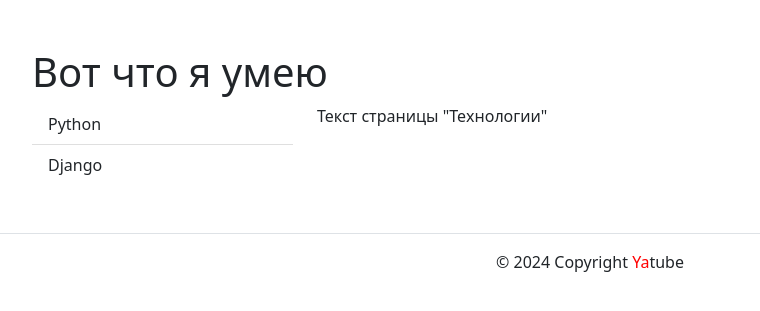
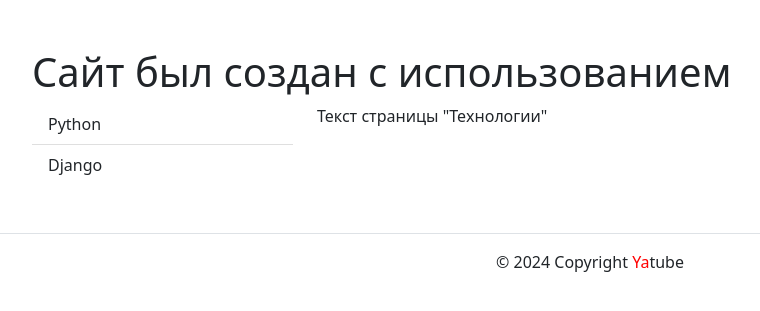
Before and after one commit to MikhailEGolubtsov/myfinance, a Django app: page /about/tech/ in a window 1280 px wide. Shown: the part 56-367 px from the top of the page, without its empty margins (50-810 px from the left). Run offline with Django 3.2, Linux system fonts and the light colour scheme; some libraries are stand-ins or nearby versions.

Commit message:
tech page text changed

```diff
--- a/myfinance/templates/about/tech.html
+++ b/myfinance/templates/about/tech.html
@@ -2,7 +2,7 @@
 {% block title %}Технологии{% endblock %}
 {% block content %}
 <div class="row">
-  <h1>Вот что я умею</h1>
+  <h1>Сайт был создан с использованием</h1>
   <aside class="col-12 col-md-3">
     <ul class="list-group list-group-flush">
       <li class="list-group-item">
```
